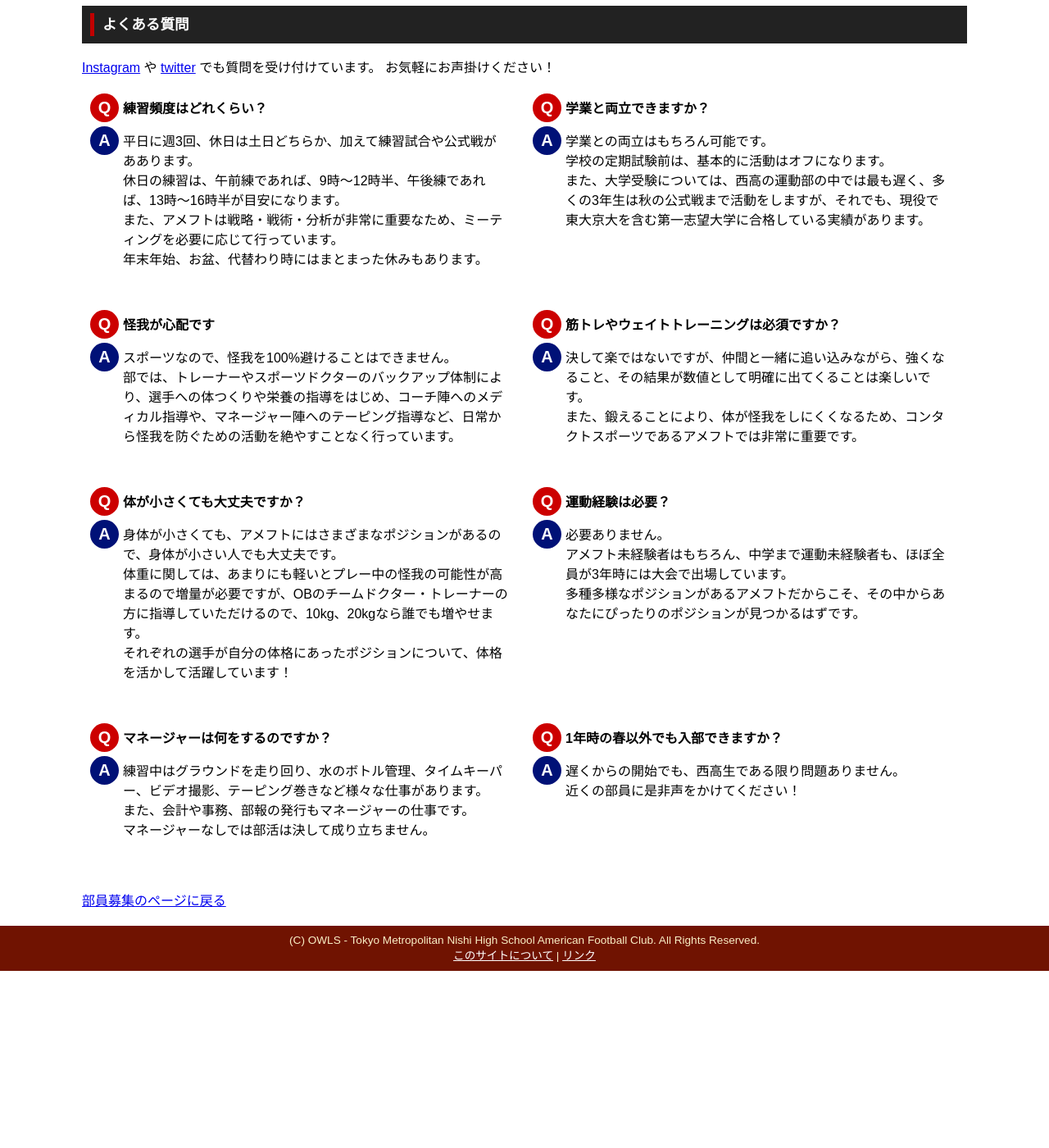
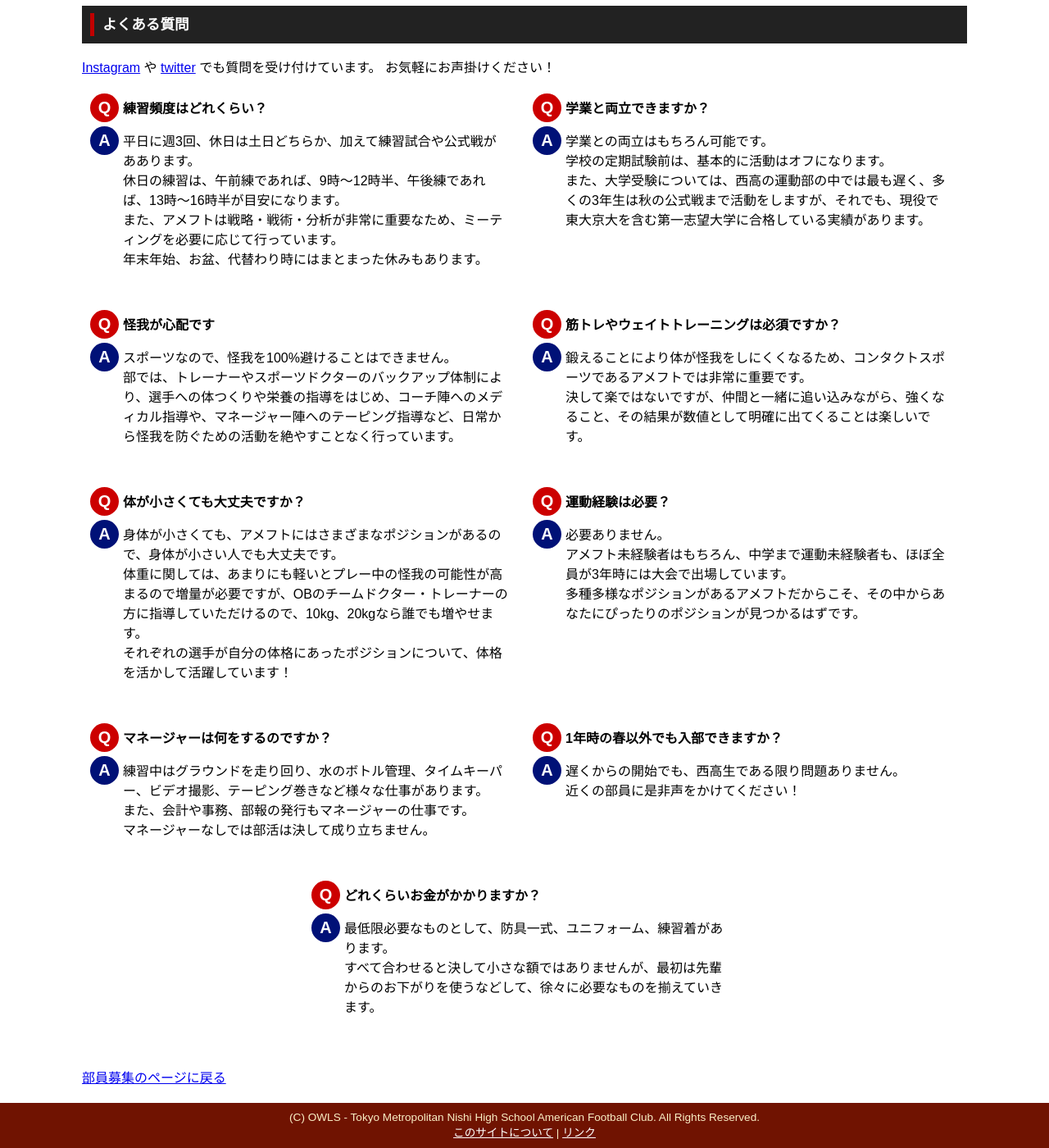
Before and after one commit to numa72/nishi-owls, a Jekyll site: the page built from recruiting/faq.html, in a window 1280 px wide and 1400 px high, scrolled down 328 px. Shown: the whole window at 82% size. Built offline with Jekyll 4.4.1, drawn with Linux system fonts in a browser that asks for light colours; some web fonts are replaced; before the commit the page ends 1512 px from its top, so only the background shows below that.

Commit message:
tweak recruiting faq more

```diff
--- a/recruiting/faq.html
+++ b/recruiting/faq.html
@@ -45,8 +45,8 @@ title: FAQ
     <div class="faq-box">
         <h3>筋トレやウェイトトレーニングは必須ですか？</h3>
         <p>
-            決して楽ではないですが、仲間と一緒に追い込みながら、強くなること、その結果が数値として明確に出てくることは楽しいです。<br>
-            また、鍛えることにより、体が怪我をしにくくなるため、コンタクトスポーツであるアメフトでは非常に重要です。
+            鍛えることにより体が怪我をしにくくなるため、コンタクトスポーツであるアメフトでは非常に重要です。<br />
+            決して楽ではないですが、仲間と一緒に追い込みながら、強くなること、その結果が数値として明確に出てくることは楽しいです。
         </p>
     </div>
 
@@ -84,6 +84,14 @@ title: FAQ
             近くの部員に是非声をかけてください！
         </p>
     </div>
+
+    <div class="faq-box">
+        <h3>どれくらいお金がかかりますか？</h3>
+        <p>
+            最低限必要なものとして、防具一式、ユニフォーム、練習着があります。<br />
+            すべて合わせると決して小さな額ではありませんが、最初は先輩からのお下がりを使うなどして、徐々に必要なものを揃えていきます。
+        </p>
+    </div>
 </div>
 
 <p><a href="/recruiting/">部員募集のページに戻る</a></p>
```
